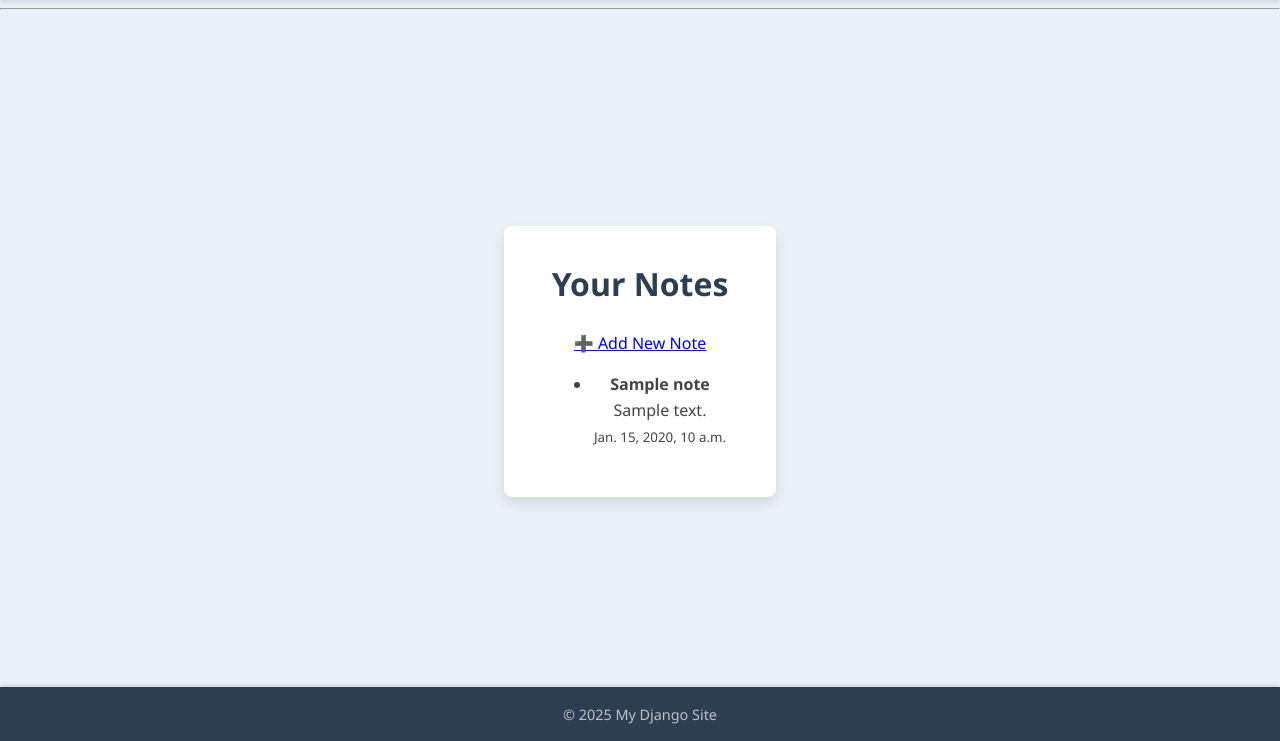
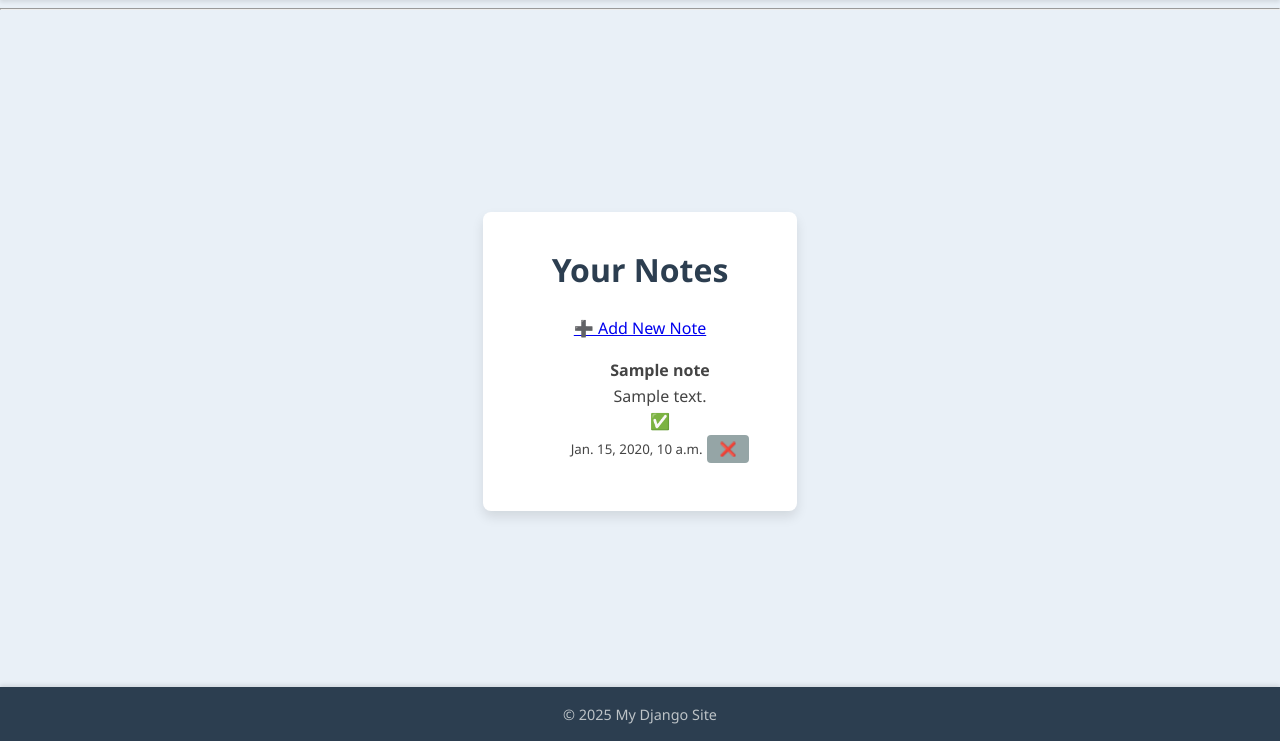
Before and after one commit to TomassSaulite/ToDoApp, a Django app: page /notes/ in a window 1280 px wide. Shown: the part 58-799 px from the top of the page. Run offline with Django 4.2, Linux system fonts and the light colour scheme; a user stored in the database is signed in; tables that the repository leaves empty hold one stand-in row (values such as "Sample post").

Commit message:
added complete and remove button to each task

```diff
--- a/hello/static/hello/css/styles.css
+++ b/hello/static/hello/css/styles.css
@@ -109,6 +109,20 @@ p.error {
     text-align: center;
     padding-bottom: 4rem;
 }
+.small-btn {
+    padding: 0.4rem 0.8rem;
+    font-size: 0.85rem;
+    border-radius: 4px;
+    background-color: #95a5a6;
+    color: white;
+    border: none;
+    cursor: pointer;
+    transition: background-color 0.25s ease;
+}
+
+.small-btn:hover {
+    background-color: #7f8c8d;
+}
 
 
 
--- a/notes/models.py
+++ b/notes/models.py
@@ -6,6 +6,7 @@ class Note(models.Model):
     title = models.CharField(max_length=100)
     content = models.TextField()
     created_at = models.DateTimeField(auto_now_add=True)
+    is_completed = models.BooleanField(default=False)
 
     def __str__(self):
         return self.title
--- a/notes/templates/notes/note_list.html
+++ b/notes/templates/notes/note_list.html
@@ -3,12 +3,25 @@
 {% block content %}
   <h1>Your Notes</h1>
   <a href="{% url 'add_note' %}">➕ Add New Note</a>
-  <ul>
+  <ul style="list-style-type: none;">
     {% for note in notes %}
       <li>
         <strong>{{ note.title }}</strong><br>
         {{ note.content }}<br>
+        {% if note.is_completed %}
+          ✅
+        {% else %}
+            <form action="{% url 'mark_completed' note.id %}" method="post" style="display:inline;">
+                {% csrf_token %}
+                <button class="small-btn" type="submit">Mark as Completed</button>
+            </form>
+        {% endif %}
+        <br>
         <small>{{ note.created_at }}</small>
+        <form action="{% url 'remove_task' note.id %}" method="post" style="display:inline;">
+                {% csrf_token %}
+                <button class="small-btn" type="submit">❌</button>
+        </form>
       </li>
     {% empty %}
       <li>No notes yet. Create one!</li>
--- a/notes/urls.py
+++ b/notes/urls.py
@@ -4,4 +4,8 @@ from . import views
 urlpatterns = [
     path('', views.note_list, name='note_list'),
     path('add/', views.add_note, name='add_note'),
+    path('complete/<int:note_id>/', views.mark_completed, name='mark_completed'),
+    path('remove/<int:note_id>/', views.remove_task, name='remove_task'),
+
+
 ]
--- a/notes/views.py
+++ b/notes/views.py
@@ -1,18 +1,39 @@
-from django.shortcuts import render, redirect
+from django.shortcuts import render, redirect,get_object_or_404
 from .models import Note
 from django.contrib.auth.decorators import login_required
 
+
+def mark_completed(request, note_id):
+    note = get_object_or_404(Note, id=note_id)
+    note.is_completed = True
+    note.save()
+    print(f"Marked as completed: {note.title} → {note.is_completed}")
+    return redirect('note_list')
+
+def remove_task(request, note_id):
+    note = get_object_or_404(Note, id=note_id)
+    print(f"Task removed: {note.title}")
+    note.delete()
+    return redirect('note_list')
+
+
 @login_required
 def note_list(request):
-    notes = Note.objects.filter(user=request.user).order_by('-created_at')
+    notes = Note.objects.filter(user=request.user).order_by('-is_completed', '-created_at')
     return render(request, 'notes/note_list.html', {'notes': notes})
+
+
+
+
+
+
+
 
 @login_required
 def add_note(request):
     if request.method == 'POST':
         title = request.POST.get('title')
         content = request.POST.get('content')
-
         if title and content:
             Note.objects.create(user=request.user, title=title, content=content)
             return redirect('note_list')
```
Also changed, not shown: notes/migrations/0002_note_iscompleted.py (added), notes/migrations/0003_rename_iscompleted_note_is_completed.py (added).
